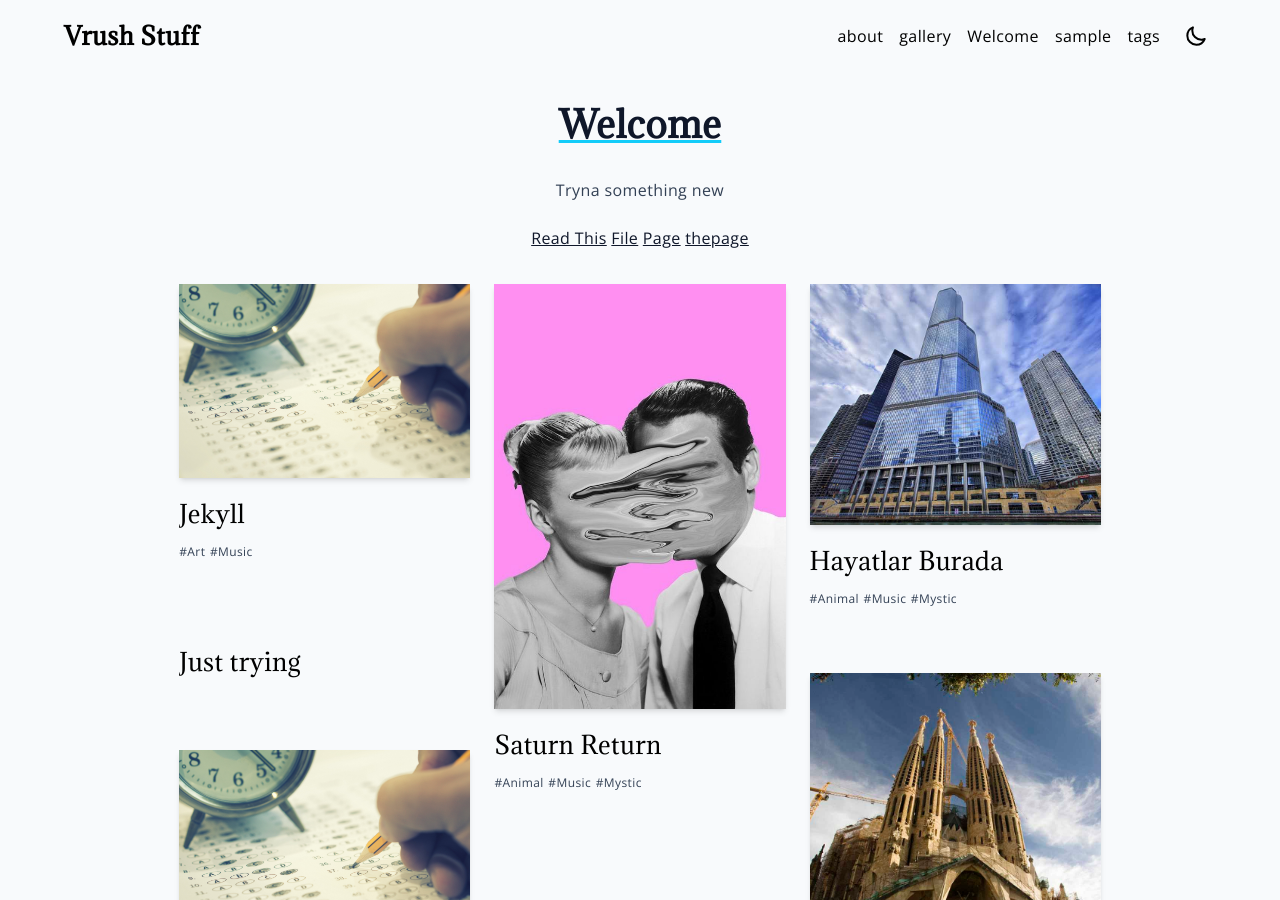
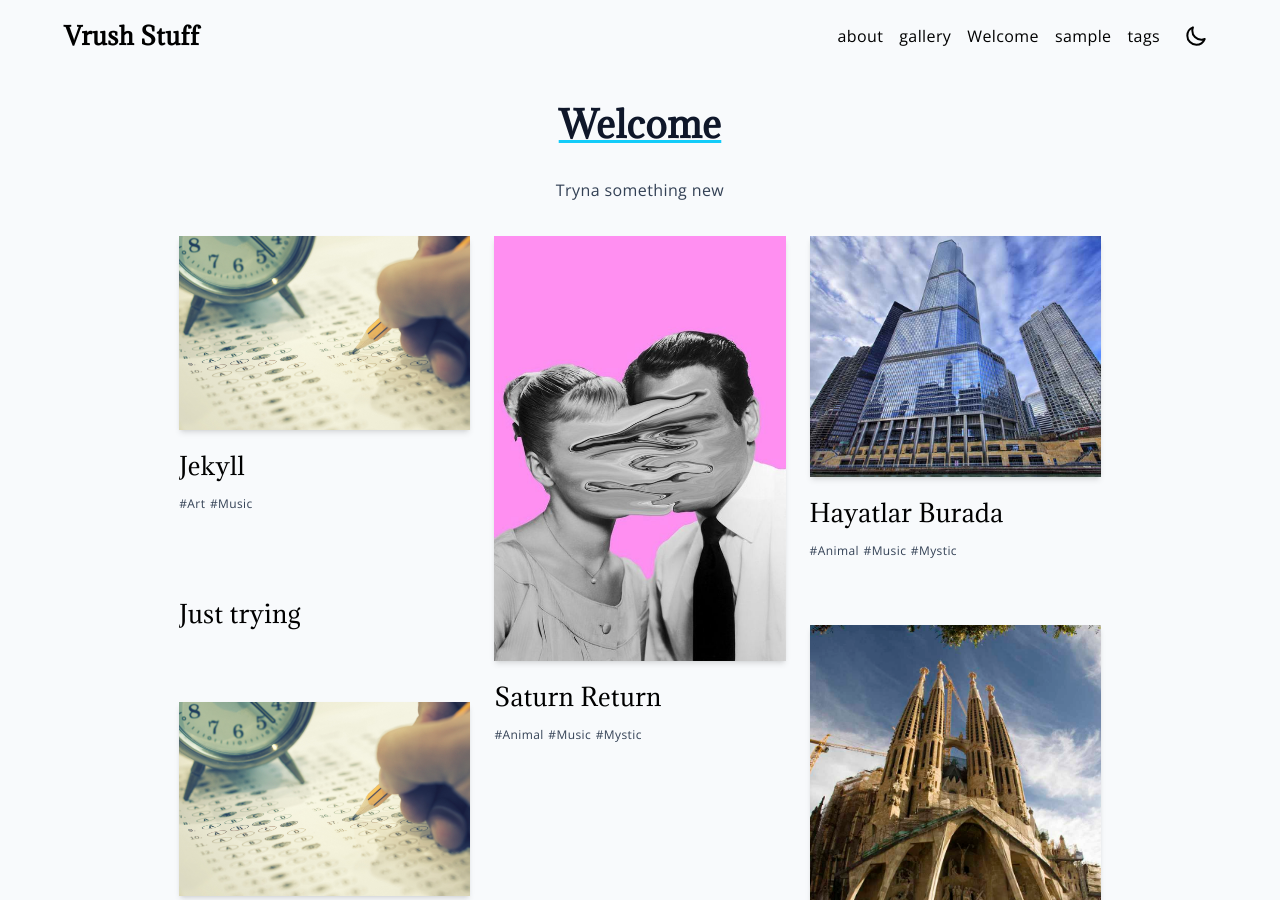
Before and after one commit to turning20w-hub/VrushStuff, a Jekyll site: the page built from index.md, in a window 1280 px wide and 900 px high. Built offline with Jekyll 4.4.1, drawn with Linux system fonts in a browser that asks for light colours; our own code applies the rules of GitHub Pages for plain Markdown files.

Commit message:
Update index.md

```diff
--- a/index.md
+++ b/index.md
@@ -4,8 +4,3 @@ layout: home
 # Welcome
 
 Tryna something new
-
-[Read This](_posts/2026-09-23-test-10.md)
-[File](_posts/2026-09-23-test-10/)
-[Page](https://github.com/turning20w-hub/newsite/blob/5defeea6da51af0b280c66b5ab69a8ae619d87c6/_posts/2026-09-23-test-10.md)
-[thepage](2026-09-23-test-10.md)
```
